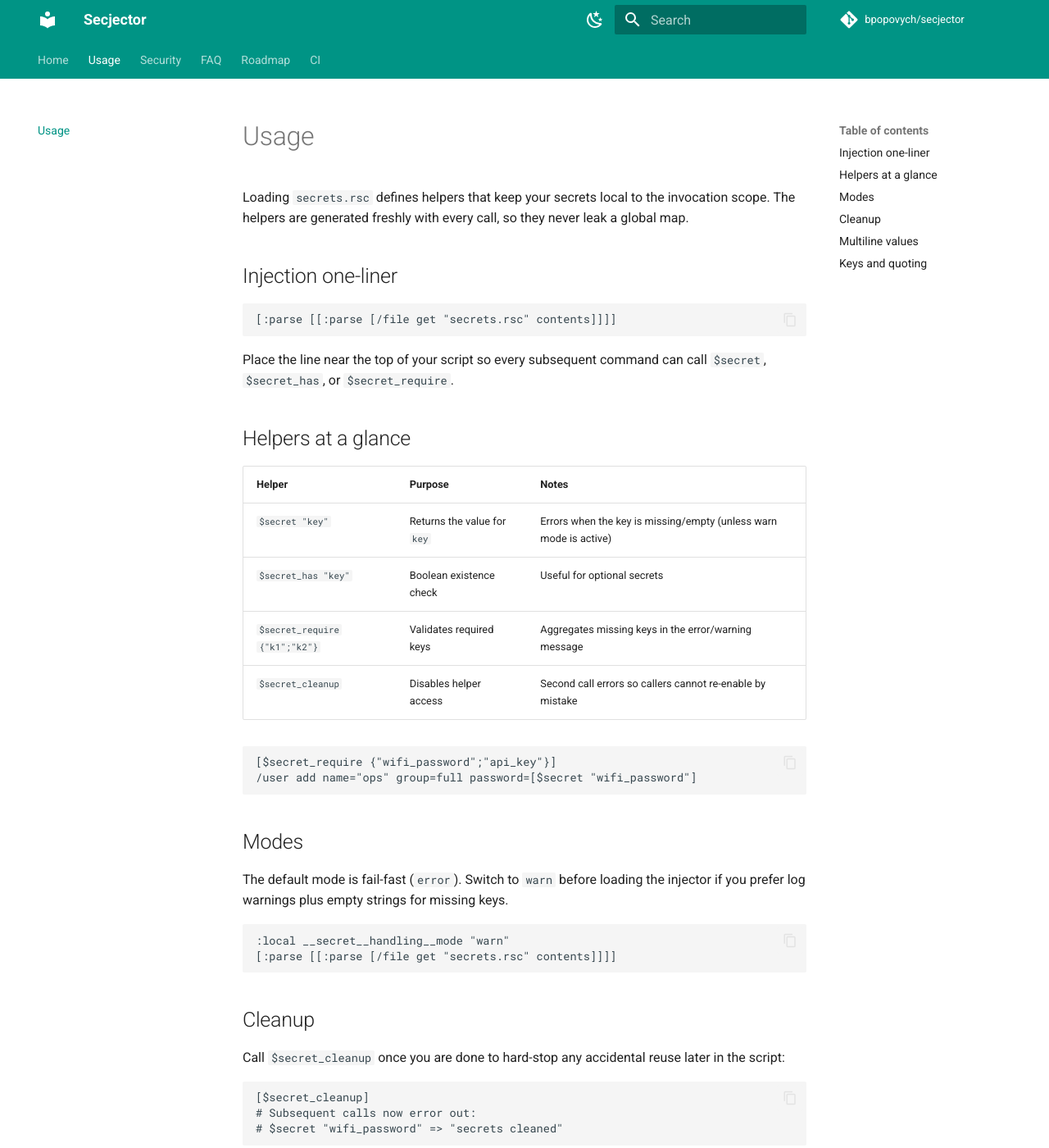
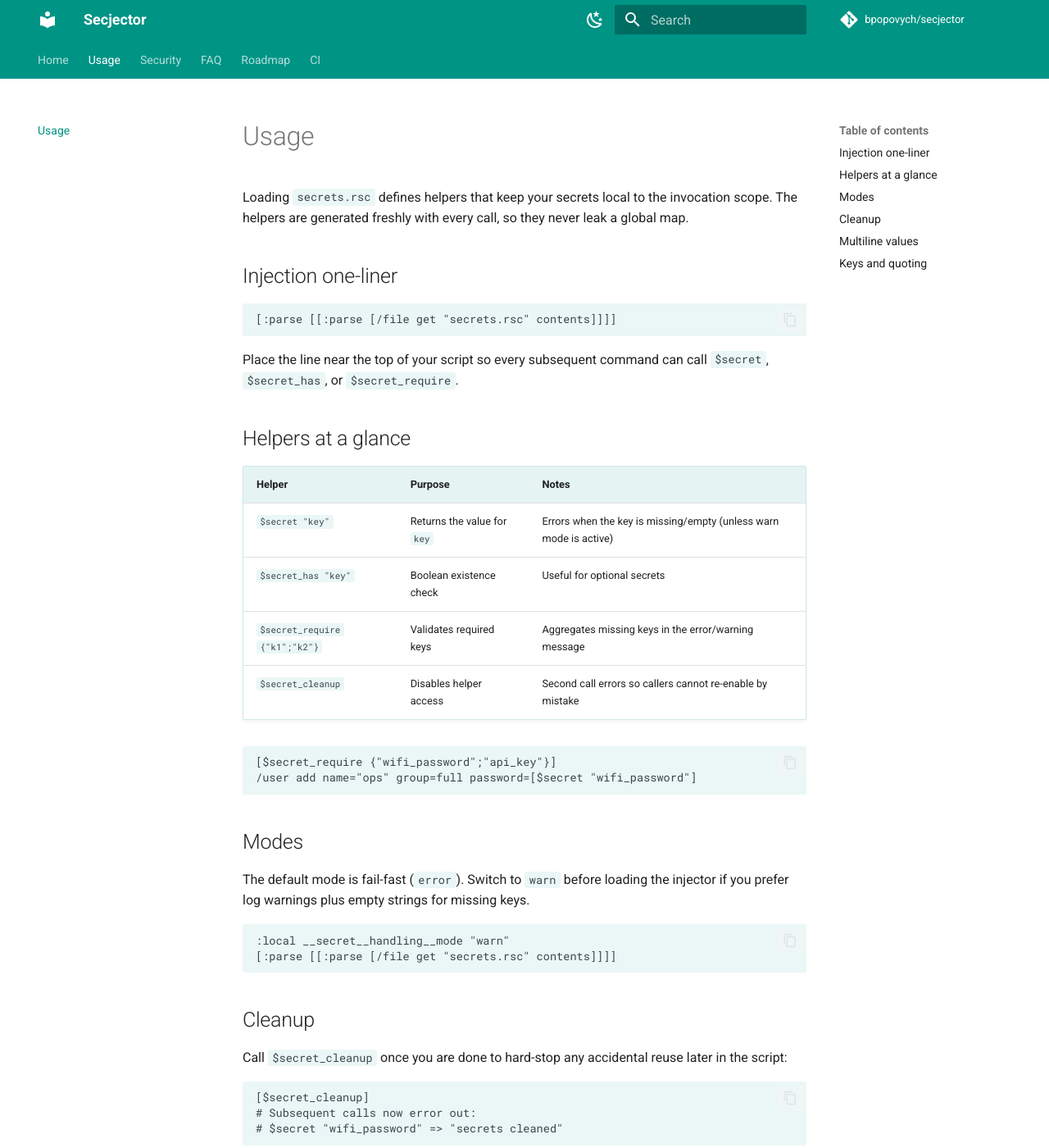
Before and after one commit to bpopovych/secjector, an MkDocs documentation site: the page built from docs/usage.md, in a window 1280 px wide and 1400 px high. Shown: the whole window at 82% size. Built offline with MkDocs 1.6.1 and Material for MkDocs 9.7.7, drawn with Linux system fonts in a browser that asks for light colours; comment, search, counter and statistics services are not loaded; the version menu is left out; some of the changed text lies outside the part shown.

Commit message:
Enhance documentation styling and MkDocs configuration
Added comprehensive CSS styling:
- Enhanced info admonition blocks with teal theme
- Improved code block styling with custom background
- RouterOS-specific syntax highlighting
- Better table styling with shadows and headers
- Warning, danger, and success admonition colors
- Custom badge styling for version indicators

Enhanced MkDocs configuration:
- Added syntax highlighting with line numbers
- Enabled Mermaid diagrams support
- Added tabbed content support
- Enabled collapsible details/admonitions
- Added definition lists and attributes
- Version provider configuration

```diff
--- /dev/null
+++ b/docs/stylesheets/maintainers.css
@@ -0,0 +1,61 @@
+/* Custom info admonition styling */
+.md-typeset .admonition.info,
+.md-typeset details.info {
+  border-left: 0.25rem solid #009688;
+  background-color: rgba(0, 150, 136, 0.05);
+}
+
+.md-typeset .admonition.info .admonition-title {
+  background-color: rgba(0, 150, 136, 0.12);
+  color: #004d40;
+  font-weight: 600;
+}
+
+/* Code block enhancements */
+.md-typeset code {
+  background-color: rgba(0, 150, 136, 0.08);
+  padding: 0.1em 0.4em;
+  border-radius: 0.2em;
+}
+
+/* RouterOS code highlighting */
+.md-typeset pre code.language-routeros,
+.md-typeset pre code.language-rsc {
+  background-color: #263238;
+}
+
+/* Table styling improvements */
+.md-typeset table:not([class]) {
+  border: 1px solid rgba(0, 150, 136, 0.2);
+  box-shadow: 0 2px 4px rgba(0, 0, 0, 0.05);
+}
+
+.md-typeset table:not([class]) th {
+  background-color: rgba(0, 150, 136, 0.1);
+  font-weight: 600;
+}
+
+/* Warning/compatibility notes */
+.md-typeset .admonition.warning {
+  border-left-color: #ff9800;
+}
+
+.md-typeset .admonition.danger {
+  border-left-color: #f44336;
+}
+
+/* Success/tested badges */
+.md-typeset .admonition.success {
+  border-left-color: #4caf50;
+}
+
+/* Version badge styling */
+.md-typeset .badge {
+  display: inline-block;
+  padding: 0.25em 0.5em;
+  font-size: 0.85em;
+  font-weight: 600;
+  border-radius: 0.25em;
+  background-color: rgba(0, 150, 136, 0.15);
+  color: #004d40;
+}
--- a/mkdocs.yml
+++ b/mkdocs.yml
@@ -34,3 +34,25 @@ nav:
 markdown_extensions:
   - admonition
   - tables
+  - pymdownx.highlight:
+      anchor_linenums: true
+      line_spans: __span
+      pygments_lang_class: true
+  - pymdownx.inlinehilite
+  - pymdownx.snippets
+  - pymdownx.superfences:
+      custom_fences:
+        - name: mermaid
+          class: mermaid
+          format: !!python/name:pymdownx.superfences.fence_code_format
+  - pymdownx.details
+  - pymdownx.tabbed:
+      alternate_style: true
+  - attr_list
+  - def_list
+  - md_in_html
+extra_css:
+  - stylesheets/maintainers.css
+extra:
+  version:
+    provider: mike
```
